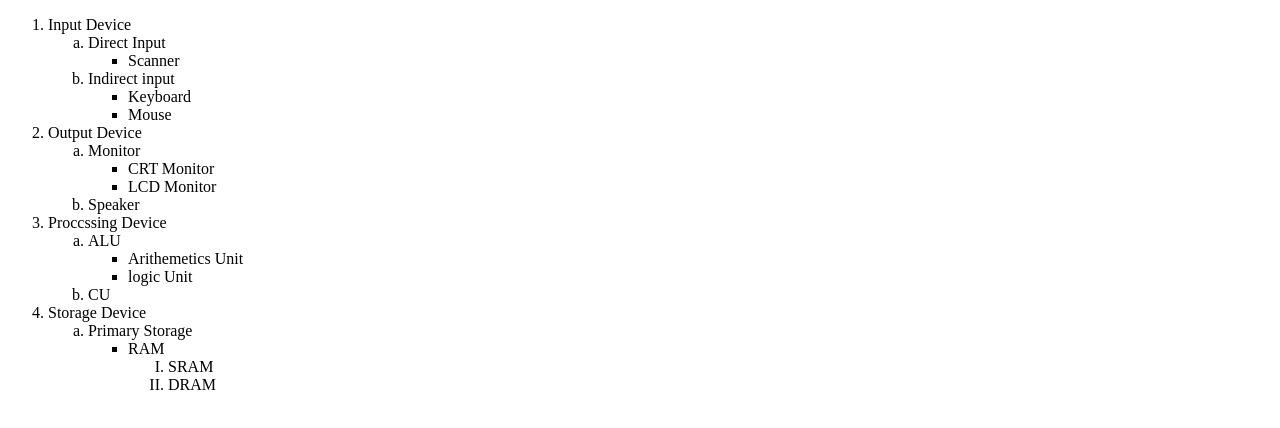
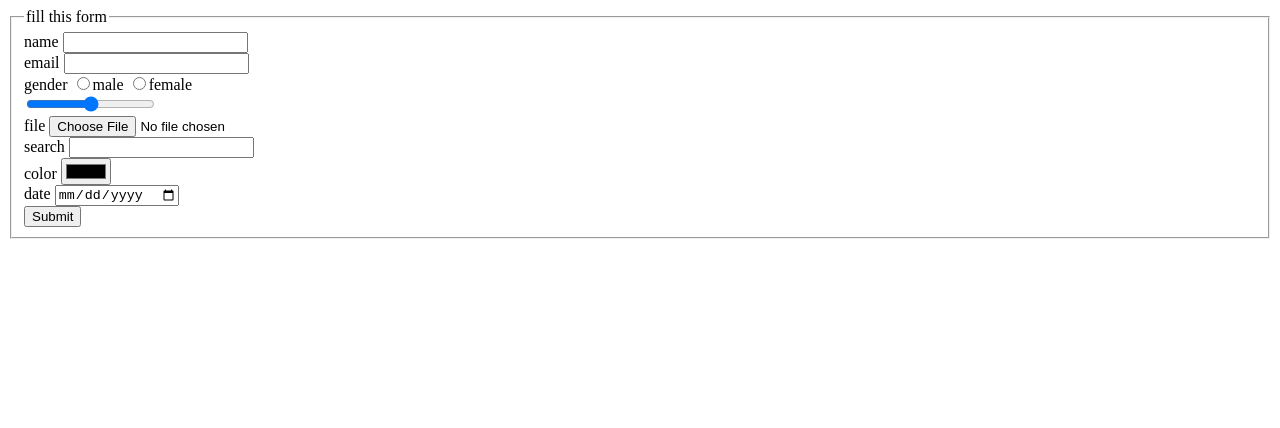
Before and after one commit to KUNALLATTA29/frontend_basic, a plain HTML site: page nested_list.html in a window 1280 px wide. Drawn offline with Linux system fonts and the light colour scheme.

Commit message:
Add files via upload

```diff
--- a/nested_list.html
+++ b/nested_list.html
@@ -6,48 +6,27 @@
   <title>Document</title>
 </head>
 <body>
-  <ol>
-    <li>Input Device</li>
-    <ol type="a">
-      <li>Direct Input</li>
-      <ul>
-        <li>Scanner</li>
-      </ul>
-      <li>Indirect input</li>
-      <ul>
-        <li>Keyboard</li>
-        <li>Mouse</li>
-      </ul>
-    </ol>
-    <li>Output Device</li>
-    <ol type="a">
-      <li>Monitor</li>
-      <ul>
-        <li>CRT Monitor</li>
-        <li>LCD Monitor</li>
-      </ul>
-      <li>Speaker</li>
-    </ol>
-    <li>Proccssing Device</li>
-    <ol type="a">
-      <li>ALU</li>
-      <ul>
-        <li>Arithemetics Unit</li>
-        <li>logic Unit</li>
-      </ul>
-      <li>CU</li>
-    </ol>
-    <li>Storage Device</li>
-    <ol type="a">
-      <li>Primary Storage</li>
-      <ul>
-        <li>RAM</li>
-        <ol type="I">
-          <li>SRAM</li>
-          <li>DRAM</li>
-        </ol>
-      </ul>
-    </ol>
-  </ol>
+  <fieldset>
+    <legend>fill this form</legend>
+  <form action="">
+    <label for="">name</label>
+    <input type="text"><br>
+    <label for="">email</label>
+    <input type="email"><br>
+    <label for="">gender</label>
+    <input type="radio" name="gender">male
+    <input type="radio" name="gender">female <br>
+    <input type="range" name="" id=""> <br>
+    <label for="">file</label>
+    <input type="file"><br>
+    <label for="">search</label>
+    <input type="search"><br>
+    <label for="">color</label>
+    <input type="color"><br>
+    <label for="">date</label>
+    <input type="date"><br>
+    <input type="submit">
+  </form>
+</fieldset>
 </body>
 </html>
```
